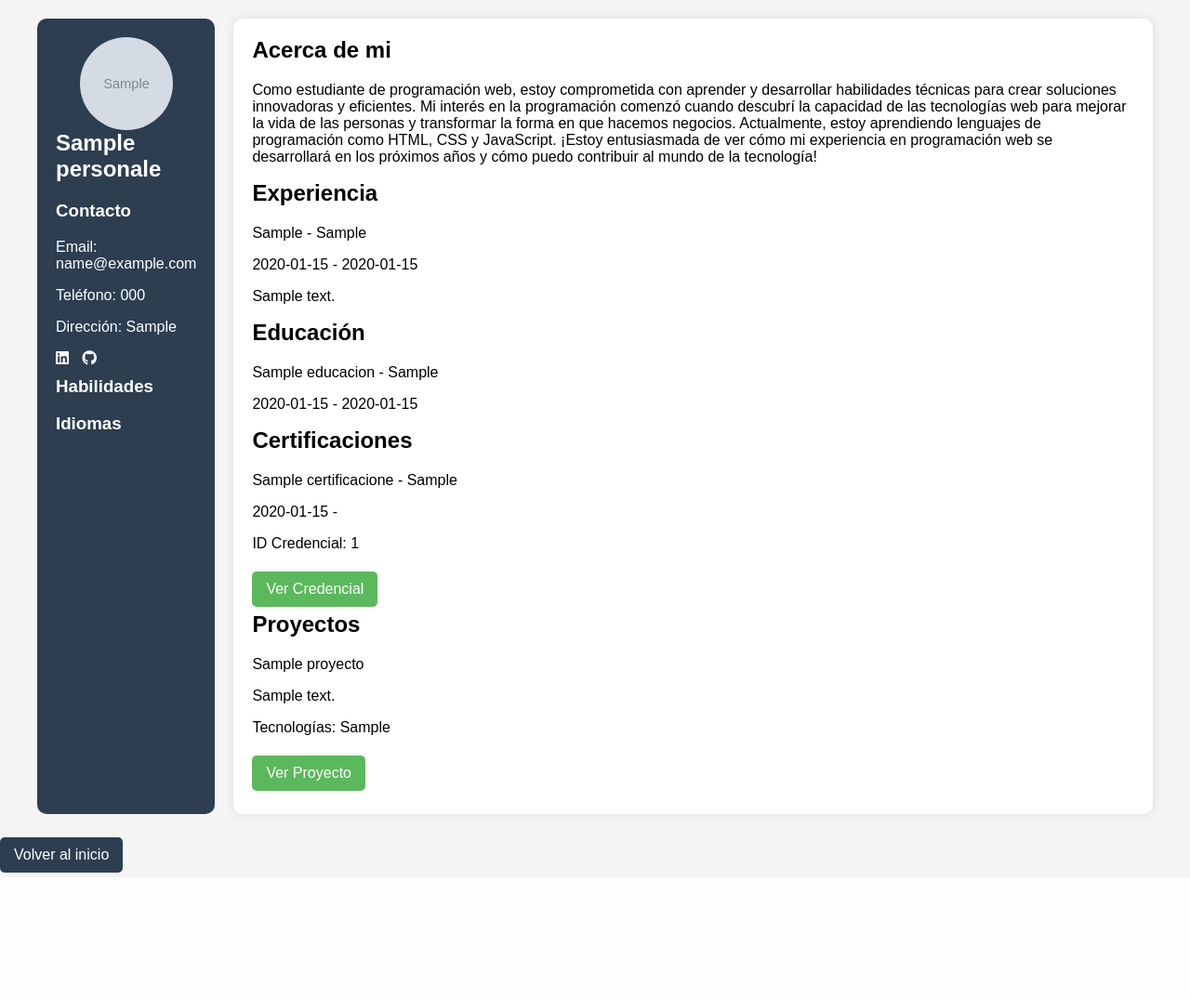
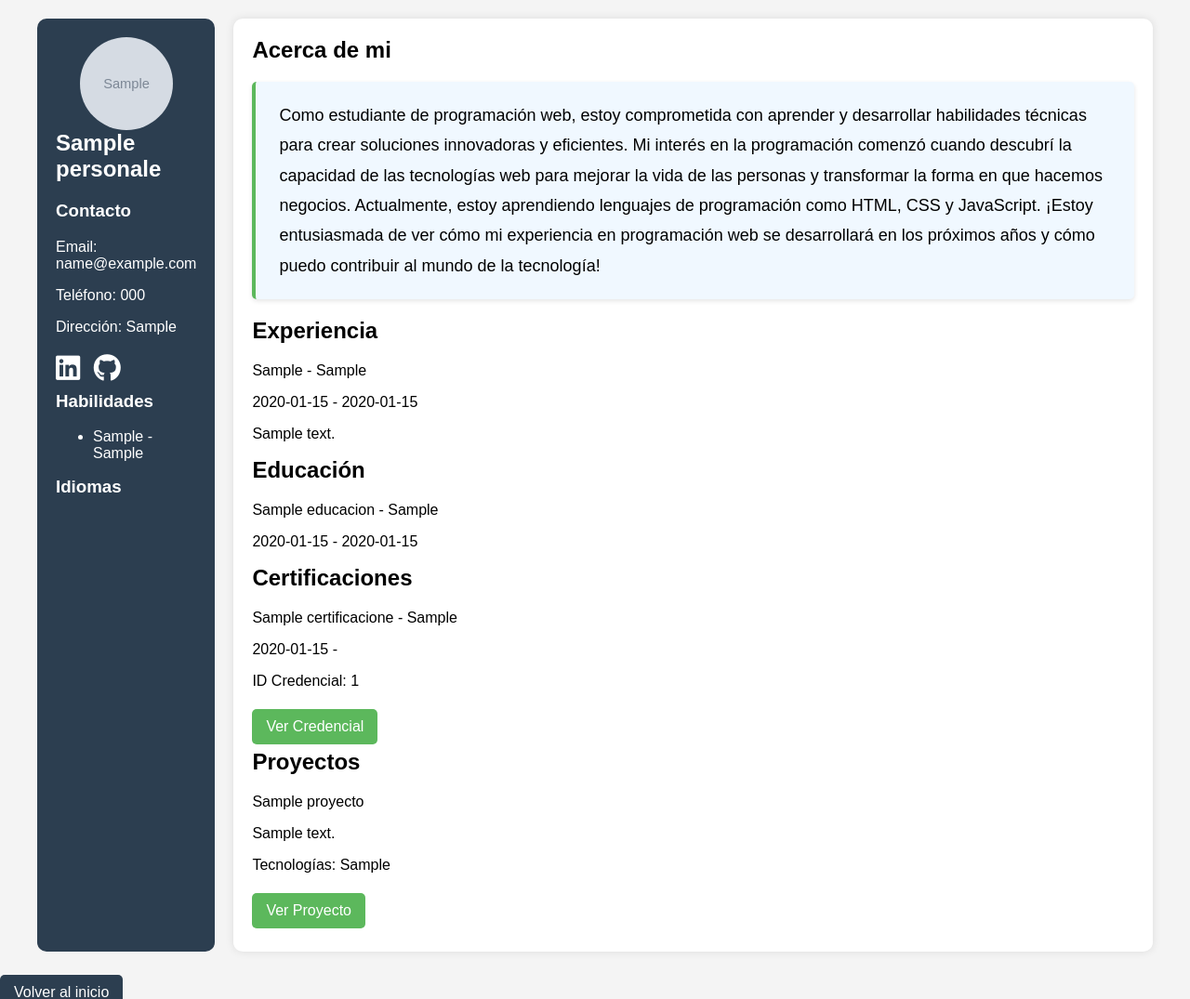
Before and after one commit to MariaEU21/MiPortafolioYCV, a Flask app: page /cv in a window 1280 px wide. Shown: the top 1075 px of the page at 93% size. Before the commit the page ends 939 px from the top, so only its background shows below. Run offline with Flask 3, Linux system fonts and the light colour scheme; tables that the repository leaves empty hold one stand-in row (values such as "Sample post"); grey boxes marked "Sample" are stand-in pictures.

Commit message:
Primer commit

```diff
--- a/app.py
+++ b/app.py
@@ -414,7 +414,7 @@ def cv():
     experiencias = ExperienciaLaboral.query.all()
     educaciones = Educacion.query.all()
     certificaciones = Certificaciones.query.all()
-    habilidades = Habilidades.query.all()
+    habilidades = Habilidades.query.all()  # Aquí se obtienen las habilidades
     proyectos = Proyectos.query.all()
 
     return render_template('cv.html',
@@ -422,8 +422,9 @@ def cv():
                            experiencias=experiencias,
                            educaciones=educaciones,
                            certificaciones=certificaciones,
-                           habilidades=habilidades,
+                           habilidades=habilidades,  # Aquí se pasan al template
                            proyectos=proyectos)
+
 
 if __name__ == '__main__':
     app.run(debug=True)
--- a/static/css/cv_styles.css
+++ b/static/css/cv_styles.css
@@ -1,3 +1,4 @@
+/*Estilos existentes */
 body {
     font-family: Arial, sans-serif;
     background-color: #f4f4f4;
@@ -56,14 +57,35 @@ body {
 .cv-sidebar .social-links a {
     display: inline-block;
     margin-right: 10px;
+    font-size: 30px;
+    color: white;
+    transition: color 0.3s ease, transform 0.3s ease;
 }
 
-.cv-sidebar .social-links a img {
-    width: 30px;
-    height: 30px;
+.cv-sidebar .social-links a:hover {
+    color: #5cb85c; /* Cambia el color al hacer hover */
+    transform: scale(1.2); /* Aumenta ligeramente el tamaño al hacer hover */
+}
+
+/* Estilos para los íconos */
+.cv-sidebar .social-links a i {
     vertical-align: middle;
 }
 
+/* Estilos mejorados para el párrafo "Acerca de mí" */
+.cv-content p.about-me {
+    background-color: #f0f8ff; /* Color de fondo suave */
+    padding: 20px 25px; /* Espaciado interno más grande */
+    margin-bottom: 20px; /* Mayor separación del siguiente contenido */
+    font-size: 18px; /* Tamaño de fuente más grande */
+    line-height: 1.8; /* Espaciado entre líneas mayor */
+    border-left: 4px solid #5cb85c; /* Barra decorativa a la izquierda */
+    border-radius: 5px; /* Bordes redondeados */
+    box-shadow: 0 2px 5px rgba(0, 0, 0, 0.1); /* Sombra ligera */
+}
+
+
+/* General button styling */
 .button-link {
     background-color: #5cb85c;
     color: #fff;
@@ -80,7 +102,6 @@ body {
     background-color: #4cae4c;
 }
 
-/* General button styling */
 .button-general {
     background-color: #2c3e50;
     color: #fff;
--- a/templates/cv.html
+++ b/templates/cv.html
@@ -1,3 +1,4 @@
+
 <!DOCTYPE html>
 <html lang="es">
 <head>
@@ -29,13 +30,23 @@
                 </a>
             </div>
             <h3>Habilidades</h3>
-            <!-- Añade aquí las habilidades si es necesario -->
+<ul>
+    {% for skill in habilidades %}
+        <li>{{ skill.habilidad }} - {{ skill.nivel }}</li>
+    {% endfor %}
+</ul>
+
+
+
+
+
             <h3>Idiomas</h3>
             <!-- Añade aquí los idiomas si es necesario -->
         </div>
         <div class="cv-content">
             <h2>Acerca de mi</h2>
-            <p>Como estudiante de programación web, estoy comprometida con aprender y desarrollar habilidades técnicas para crear soluciones innovadoras y eficientes. Mi interés en la programación comenzó cuando descubrí la capacidad de las tecnologías web para mejorar la vida de las personas y transformar la forma en que hacemos negocios. Actualmente, estoy aprendiendo lenguajes de programación como HTML, CSS y JavaScript. ¡Estoy entusiasmada de ver cómo mi experiencia en programación web se desarrollará en los próximos años y cómo puedo contribuir al mundo de la tecnología!</p>
+            <p class="about-me">
+                Como estudiante de programación web, estoy comprometida con aprender y desarrollar habilidades técnicas para crear soluciones innovadoras y eficientes. Mi interés en la programación comenzó cuando descubrí la capacidad de las tecnologías web para mejorar la vida de las personas y transformar la forma en que hacemos negocios. Actualmente, estoy aprendiendo lenguajes de programación como HTML, CSS y JavaScript. ¡Estoy entusiasmada de ver cómo mi experiencia en programación web se desarrollará en los próximos años y cómo puedo contribuir al mundo de la tecnología!</p>
             <h2>Experiencia</h2>
             {% for exp in experiencias %}
                 <p>{{ exp.cargo }} - {{ exp.empresa }}</p>
--- a/templates/habilidades.html
+++ b/templates/habilidades.html
@@ -8,7 +8,7 @@
 <body>
     <h1>Formulario de Habilidades</h1>
     <form action="{{ url_for('add_habilidad') }}" method="post">
-        <label for="habilidad">Habilidad:</label>
+        <label for="habilidades">Habilidad:</label>
         <input type="text" name="habilidad" id="habilidad">
         <label for="nivel">Nivel:</label>
         <input type="text" name="nivel" id="nivel">
```
Also changed, not shown: templates/index.html (+4 -5 lines), templates/ver_proyectos.html (deleted, +0 -11 lines), README.md, vercel.json (added).
